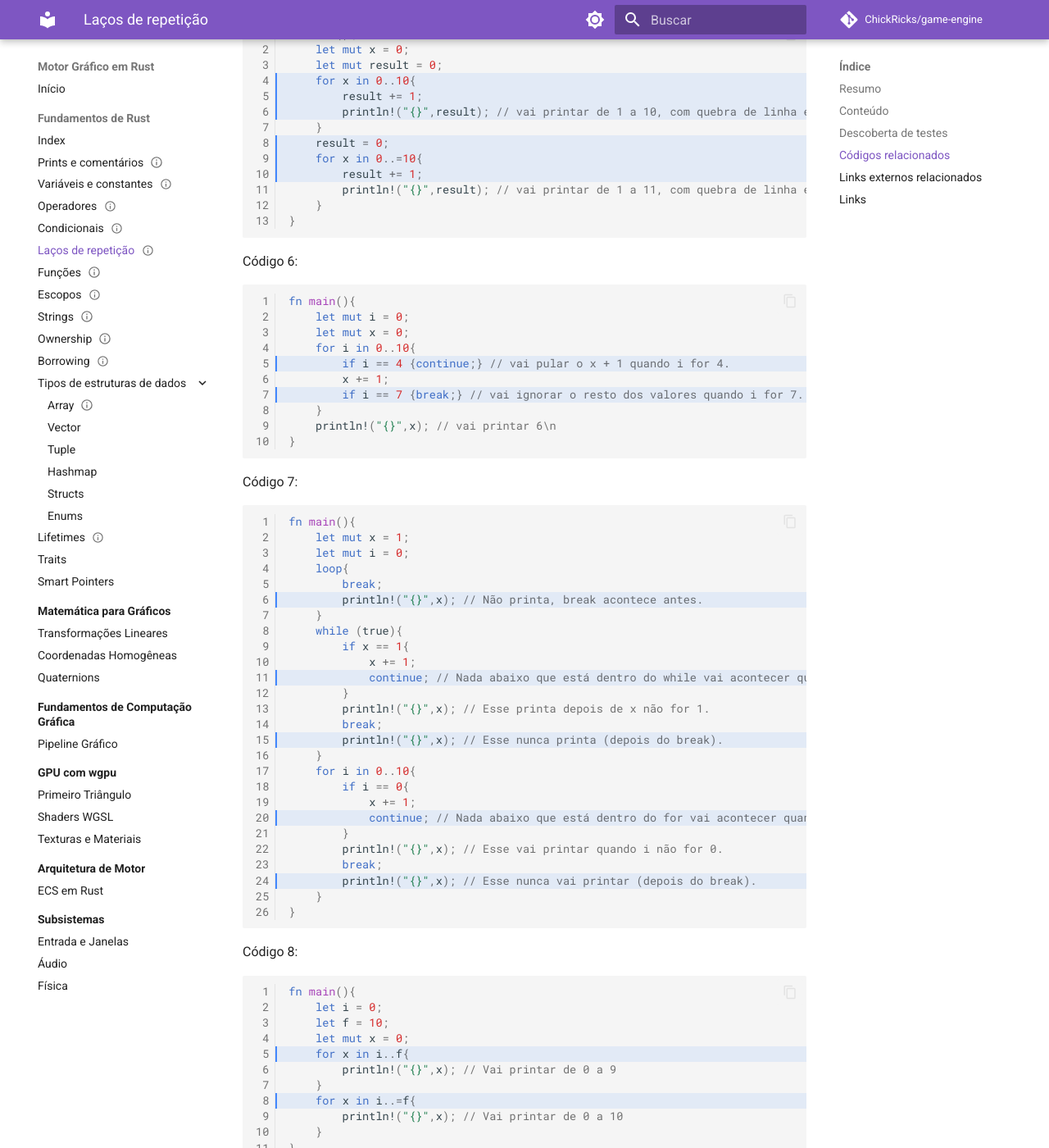
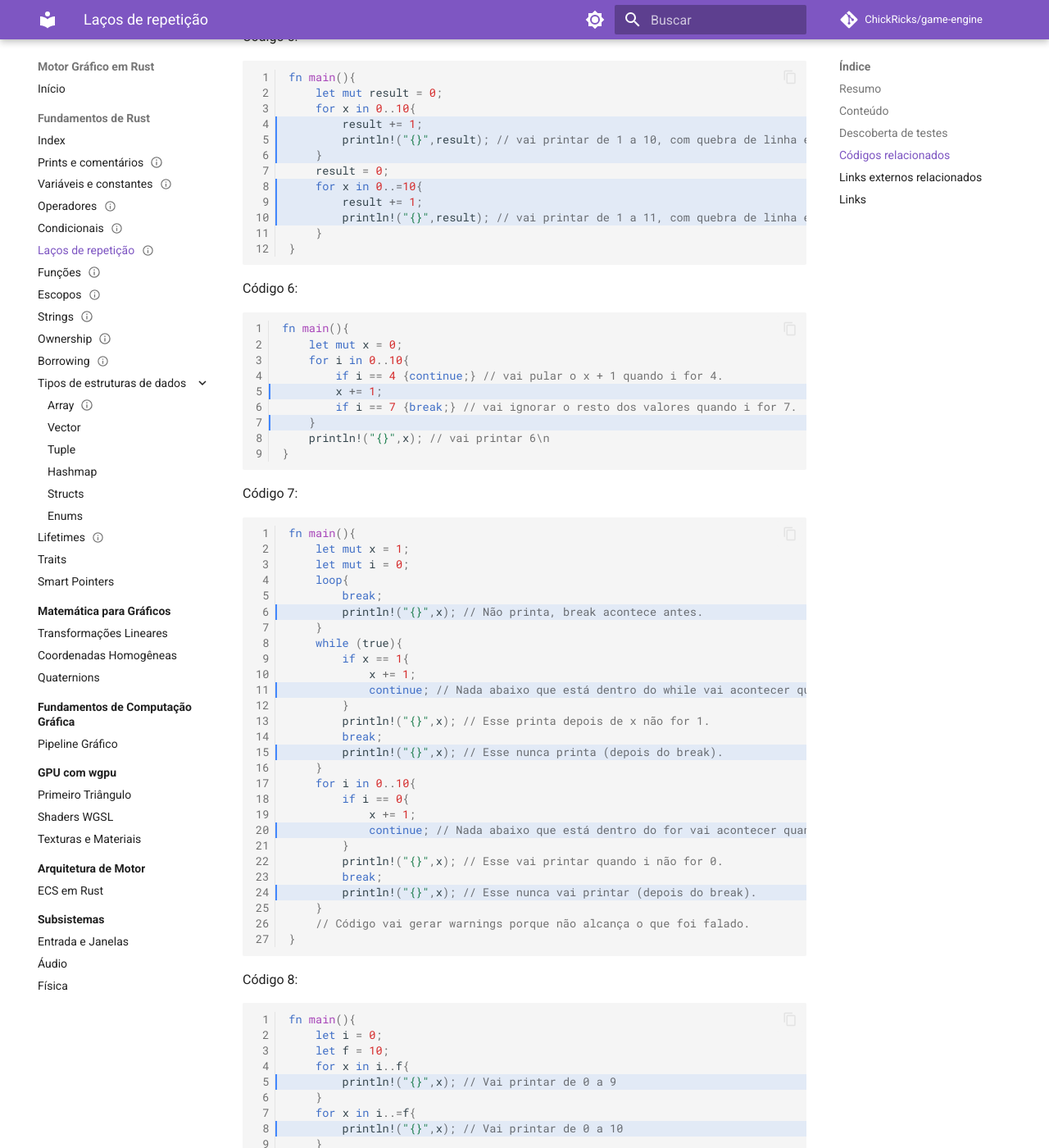
Before and after one commit to ChickRicks/game-engine, an MkDocs documentation site: the page built from docs/1-fundamentos-rust/5-Lacos-de-repeticao.md, in a window 1280 px wide and 1400 px high, scrolled down 2624 px. Shown: the whole window at 82% size. Built offline with MkDocs 1.6.1 and Material for MkDocs 9.7.7, drawn with Linux system fonts in a browser that asks for light colours; comment, search, counter and statistics services are not loaded; some of the changed text lies outside the part shown.

Commit message:
vault backup: 2026-11-05 20:01:21

````diff
--- a/docs/1-fundamentos-rust/5-Lacos-de-repeticao.md
+++ b/docs/1-fundamentos-rust/5-Lacos-de-repeticao.md
@@ -35,18 +35,19 @@
 - No `for`, `foo1` e `foo2` podem ser variáveis criadas anteriormente (veja código 8).
 - `foo1` e `foo2` do `for` é válido usar caracteres, e ele segue a ordem da tabela ASCII (veja código 9).
 - `for` pede previsibilidade, enquanto `while` se comporta melhor com condições finais incertas (como arrays de tamanho não conhecido).
+- `for` cria a variável que usará de incremento.
 ## Códigos relacionados
 Código 1:
 ```rust hl_lines="3-8" linenums="1"
 fn main(){
 	let mut x = 0;
-	loop(){
+	loop{
 		x += 1;
-		if x = 10{
+		if x == 10{
 			break;
 		}
 	}
-	loop(){
+	loop{
 	println!("Isso printa infinitamente"); // Tem que parar o programa para parar essa função
 	}
 }
@@ -89,14 +90,14 @@
 		if x == 8 {
 		break;
 		}
-	println("{}"); //printa de 1 a 7, sem contar o 6
+	x += 1;
+	println!("{}", x); //printa de 1 a 7, sem contar o 6
 	}
 }
 ```
 Código 5:
 ```rust hl_lines="4-6 8-10" linenums="1"
 fn main(){
-	let mut x = 0;
 	let mut result = 0;
 	for x in 0..10{
 		result += 1;
@@ -112,7 +113,6 @@
 Código 6:
 ```rust hl_lines="5 7" linenums="1"
 fn main(){
-	let mut i = 0;
 	let mut x = 0;
 	for i in 0..10{
 		if i == 4 {continue;} // vai pular o x + 1 quando i for 4.
@@ -149,6 +149,7 @@
 		break;
 		println!("{}",x); // Esse nunca vai printar (depois do break).
 	}
+	// Código vai gerar warnings porque não alcança o que foi falado.
 }
 ```
 Código 8:
@@ -156,7 +157,6 @@
 fn main(){
 	let i = 0;
 	let f = 10;
-	let mut x = 0;
 	for x in i..f{
 		println!("{}",x); // Vai printar de 0 a 9
 	}
@@ -168,7 +168,6 @@
 Código 9:
 ```rust hl_lines="3 6 9" linenums="1"
 fn main(){
-	let mut x: char = 'a';
 	for x in 'a'..'d'{
 		println!("{}",x); // Vai printar as letras a b c com quebra de linha entre cada uma
 	}
@@ -178,7 +177,6 @@
 	for x in '7'..='D'{
 		println!("{}",x); // Vai printar os valores entre '7' e 'D' ('D' incluso) com quebra de linha entre cada uma
 	}
-
 }
 ```
 ## Links externos relacionados
````
Also changed, not shown: other parts of docs/1-fundamentos-rust/5-Lacos-de-repeticao.md (+5 -5 lines).
